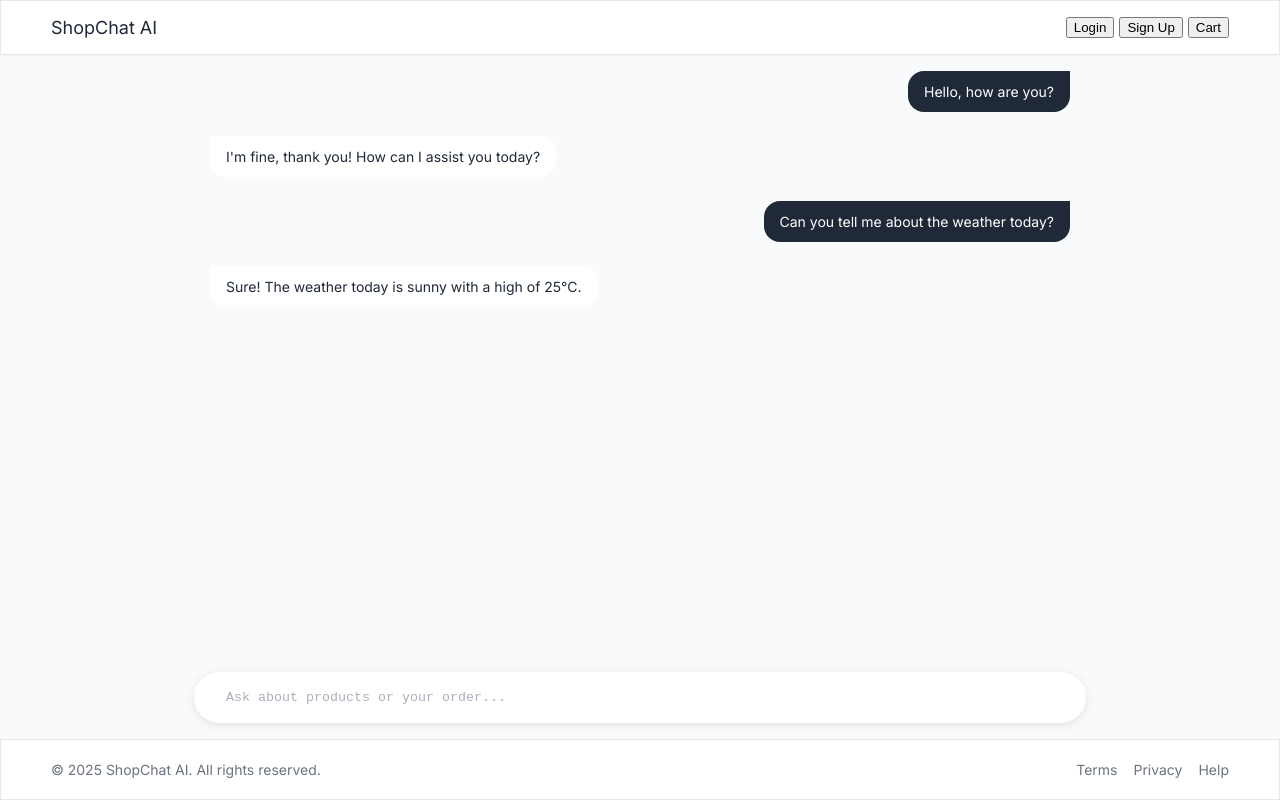
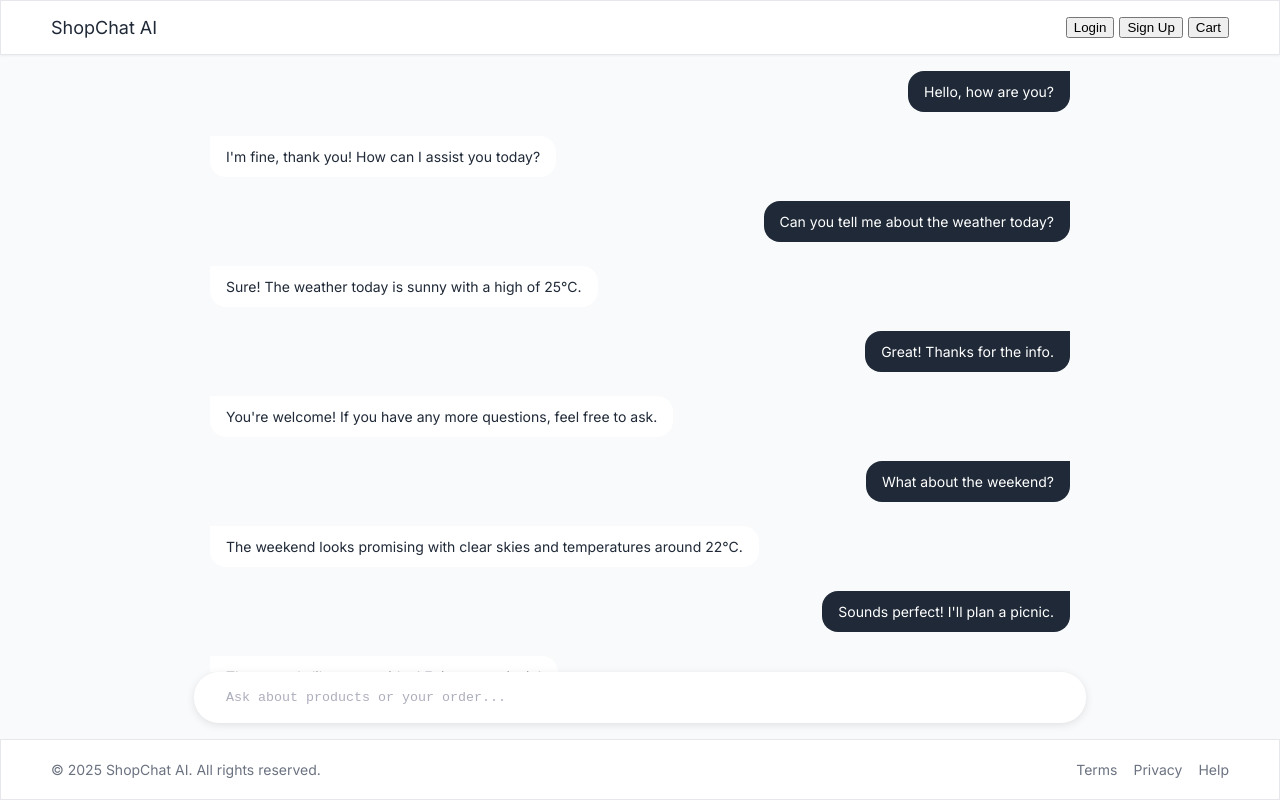
Before and after one commit to KoderFPV/FLYA, a Next.js app in the folder chat/: page /en in a window 1280 px wide. Built offline with nearby package versions, Linux system fonts and the light colour scheme.

Commit message:
chat window adjustment

```diff
--- a/chat/next.config.ts
+++ b/chat/next.config.ts
@@ -2,9 +2,7 @@ import { NextConfig } from 'next';
 import createNextIntlPlugin from 'next-intl/plugin';
 
 const nextConfig: NextConfig = {
-  devIndicators: {
-    position: 'bottom-right',
-  },
+  devIndicators: false,
   // async redirects() {
   //   return [
   //     {
--- a/chat/src/components/chatWindow/ChatWindow.module.scss
+++ b/chat/src/components/chatWindow/ChatWindow.module.scss
@@ -5,5 +5,10 @@
   display: flex;
   gap: 24px;
   flex-direction: column;
-  width: $chatWidth;
+  height: 1px; // Ensures the flex container grows to fill available space, and keep scroll
+  overflow: auto;
+
+  @include media-breakpoint-up(md) {
+    width: $chatWidth;
+  }
 }
--- a/chat/src/components/chatWindow/ChatWindow.tsx
+++ b/chat/src/components/chatWindow/ChatWindow.tsx
@@ -19,6 +19,38 @@ export const ChatWindow = () => {
     {
       role: ROLE.ASSISTANT,
       message: "Sure! The weather today is sunny with a high of 25°C."
+    },
+    {
+      role: ROLE.USER,
+      message: "Great! Thanks for the info."
+    },
+    {
+      role: ROLE.ASSISTANT,
+      message: "You're welcome! If you have any more questions, feel free to ask."
+    },
+    {
+      role: ROLE.USER,
+      message: "What about the weekend?"
+    },
+    {
+      role: ROLE.ASSISTANT,
+      message: "The weekend looks promising with clear skies and temperatures around 22°C."
+    },
+    {
+      role: ROLE.USER,
+      message: "Sounds perfect! I'll plan a picnic."
+    },
+    {
+      role: ROLE.ASSISTANT,
+      message: "That sounds like a great idea! Enjoy your picnic!"
+    },
+    {
+      role: ROLE.USER,
+      message: "Thank you! Bye!"
+    },
+    {
+      role: ROLE.ASSISTANT,
+      message: "Goodbye! Have a wonderful day!"
     }
   ]
   return <div className={styles.chatWindow}>
```
